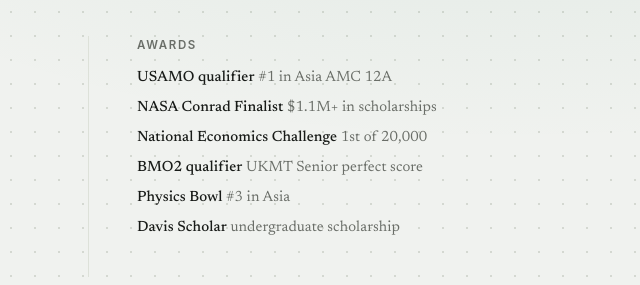
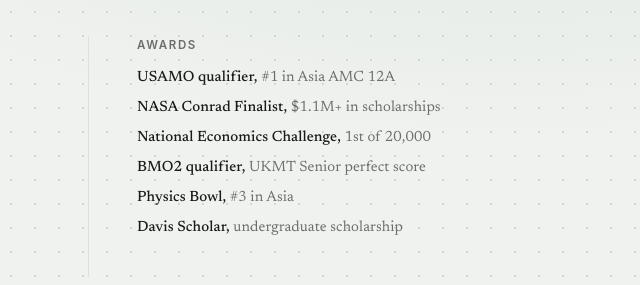
Before and after one commit to jacobwanghy/jacobwanghy.github.io, a plain HTML site: page index.html in a window 1280 px wide. Shown: the part 215-500 px from the top of the page, 576-1216 px from the left. Drawn offline with Linux system fonts and the light colour scheme.

Commit message:
Add comma after bold award names
Co-Authored-By: Claude Opus 4.8 <noreply@anthropic.com>

```diff
--- a/index.html
+++ b/index.html
@@ -161,12 +161,12 @@
       <div class="col right">
         <h2>Awards</h2>
         <ul>
-          <li><span class="t">USAMO qualifier</span> <span class="sub">#1 in Asia AMC 12A</span></li>
-          <li><span class="t">NASA Conrad Finalist</span> <span class="sub">$1.1M+ in scholarships</span></li>
-          <li><span class="t">National Economics Challenge</span> <span class="sub">1st of 20,000</span></li>
-          <li><span class="t">BMO2 qualifier</span> <span class="sub">UKMT Senior perfect score</span></li>
-          <li><span class="t">Physics Bowl</span> <span class="sub">#3 in Asia</span></li>
-          <li><span class="t">Davis Scholar</span> <span class="sub">undergraduate scholarship</span></li>
+          <li><span class="t">USAMO qualifier,</span> <span class="sub">#1 in Asia AMC 12A</span></li>
+          <li><span class="t">NASA Conrad Finalist,</span> <span class="sub">$1.1M+ in scholarships</span></li>
+          <li><span class="t">National Economics Challenge,</span> <span class="sub">1st of 20,000</span></li>
+          <li><span class="t">BMO2 qualifier,</span> <span class="sub">UKMT Senior perfect score</span></li>
+          <li><span class="t">Physics Bowl,</span> <span class="sub">#3 in Asia</span></li>
+          <li><span class="t">Davis Scholar,</span> <span class="sub">undergraduate scholarship</span></li>
         </ul>
       </div>
     </div>
```
